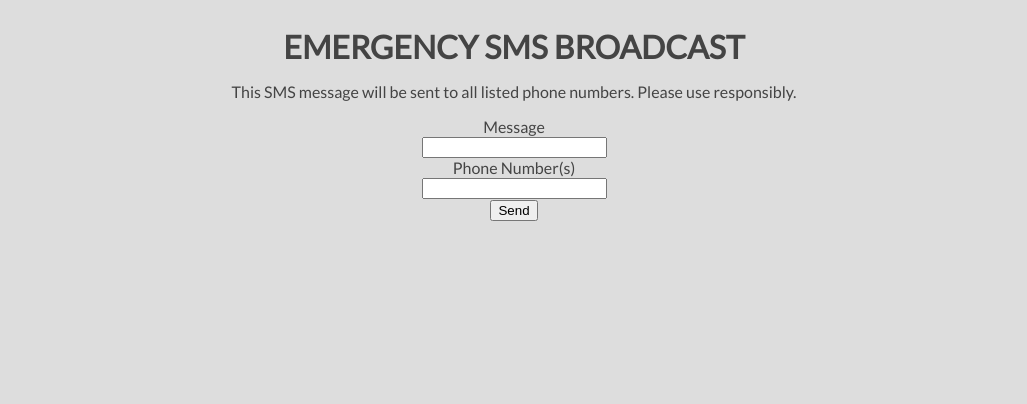
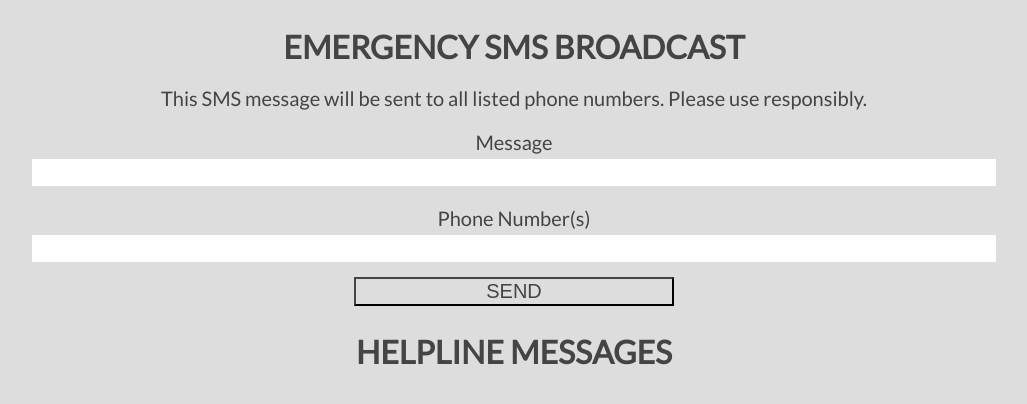
Before and after one commit to phoebexy/expondent, a PHP site: page / in a window 1280 px wide. Shown: the part 165-569 px from the top of the page, without its empty margins (126-1153 px from the left). Run offline with PHP 8.4, Linux system fonts and the light colour scheme.

Commit message:
Things looking gooood

```diff
--- a/css/main.css
+++ b/css/main.css
@@ -23,6 +23,42 @@ h5 {
   margin-bottom: 10px;
 }
 
+p {
+  margin-left: 20%;
+  margin-right: 20%;
+  margin-bottom: 5px;
+  font-size: 20px;
+}
+
+input[type=text] {
+  width: 75%;
+  height: 25px;
+  border: 0px;
+  font-size: 20px;
+  font-family: 'Lato', sans-serif;
+  background-color: #dddddd
+  color: #444444;
+}
+
+input[type=submit] {
+  border: 10px left right top bottom;
+  border-color: #444444;
+  margin-top: 15px;
+  width: 25%;
+  font-size: 20px;
+  cursor: pointer;
+  background-color: #dddddd;
+  color: #444444;
+  transition-property: background-color;
+  transition-duration: 0.2s;
+  transition-timing-function: ease;
+}
+
+input[type=submit]:hover {
+  color: #ffffff;
+  background-color: #666666;
+}
+
 .header {
   font-family: 'Lato', sans-serif;
   background-color: #444444;
--- a/index.html
+++ b/index.html
@@ -18,11 +18,12 @@
 
 <form action="http://51.15.114.121:1880/form" class="broadcast_form" method="post">
   <p>This SMS message will be sent to all listed phone numbers. Please use responsibly.</p>
-  Message
-  <br><input type="text" name="message"><br>
-  Phone Number(s) <br><input type="text" name="dest"><br>
-  <input type="submit" value="Send">
+  <p>Message</p><input type="text" name="message"><br>
+  <p>Phone Number(s)</p><input type="text" name="dest"><br>
+  <input class="button" type="submit" value="SEND">
 </form>
+
+<h2>HELPLINE MESSAGES</h2>
 
 </body>
 </html>
```
